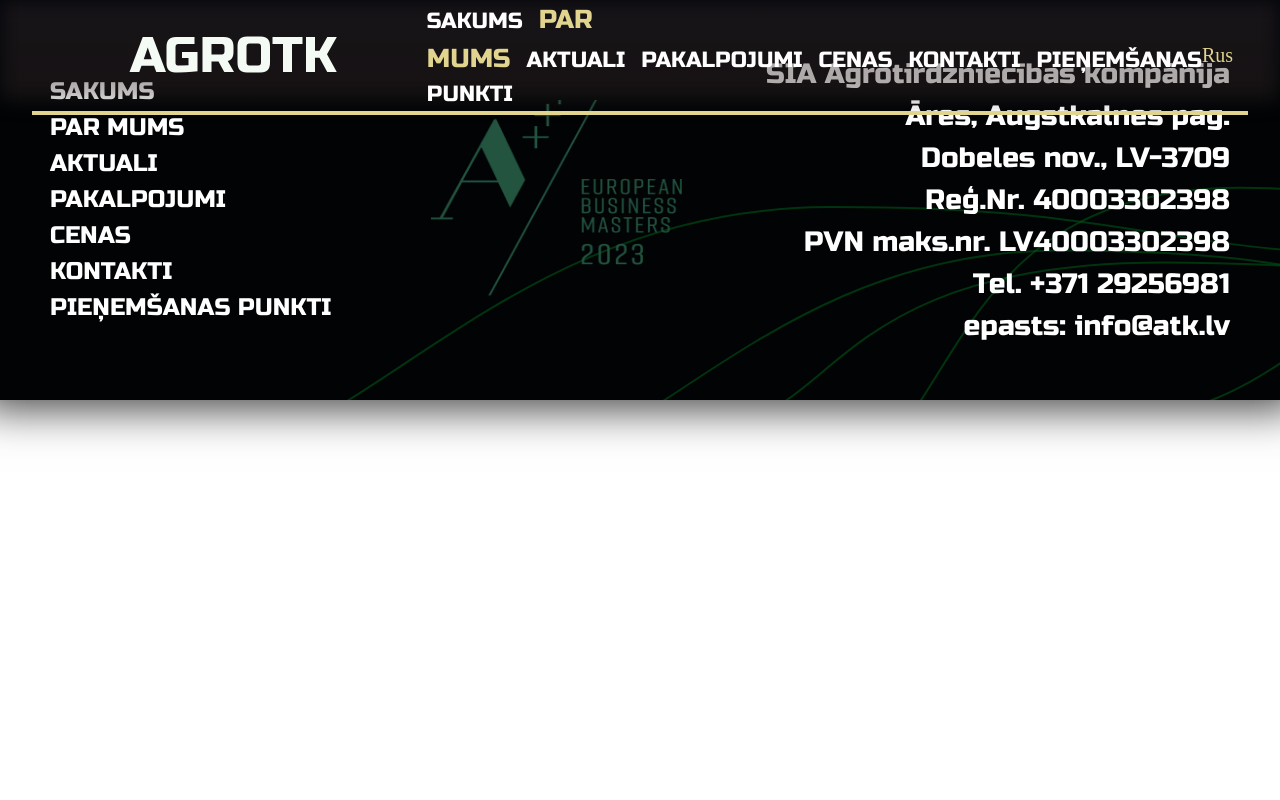
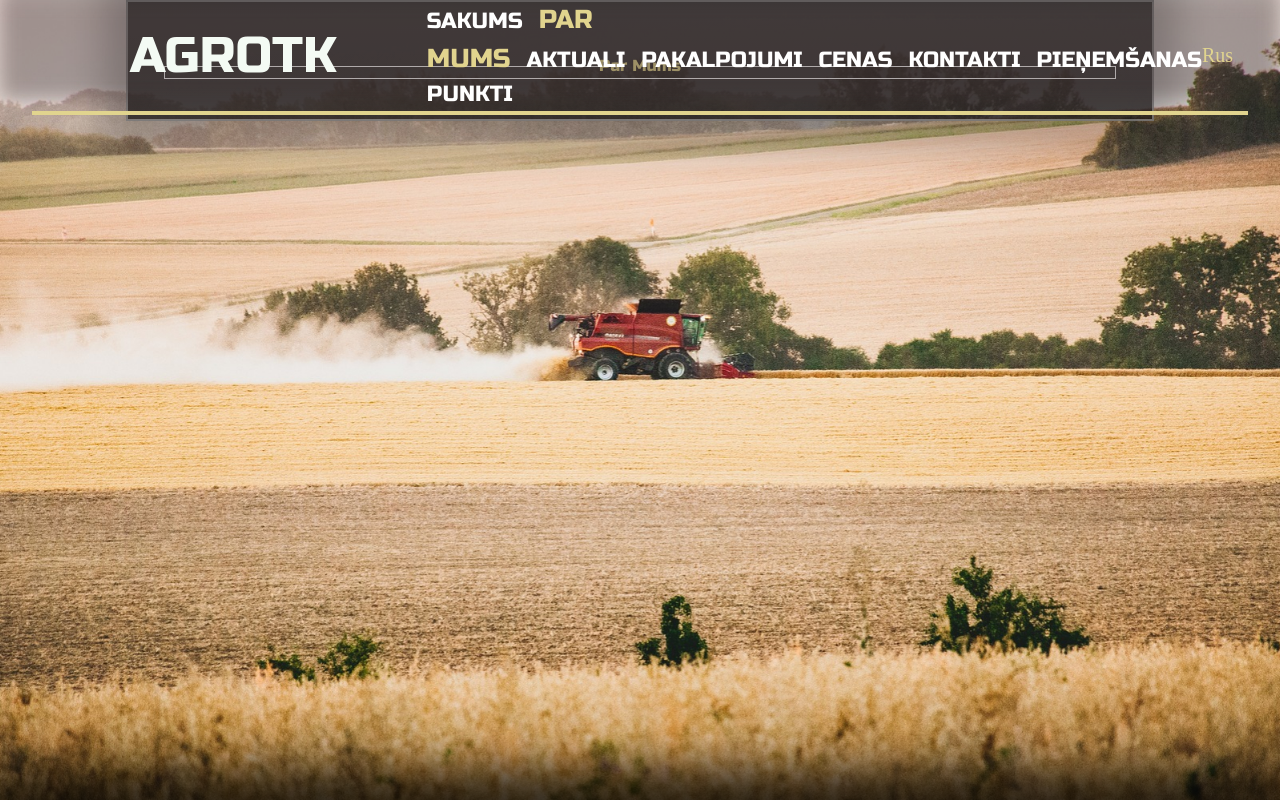
Before and after one commit to tr1pless/atk, a React (Vite) app: page /about in a window 1280 px wide. Shown: the top 800 px of the page. Built offline with nearby package versions, Linux system fonts and the light colour scheme; a web font is replaced by a local one.

Commit message:
about page, text box component added

```diff
--- /dev/null
+++ b/src/Components/About/About.tsx
@@ -0,0 +1,18 @@
+import s from './about.module.css'
+import g from '../global.module.css'
+import { TextContainer } from '../TextContainer/TextContainer'
+import { useSelector, useDispatch } from 'react-redux'
+import langJson from '../../lang/lang.json'
+import { RootState } from '../store/store'
+
+export const About = () => {
+  const lang = useSelector((state: RootState) => state.counter.value)
+  const data = Object.entries(langJson)
+  const currentLangData: any = data[lang]
+  console.log(currentLangData[1].about.title1)
+  return (
+    <div className={`${g.background} ${s.aboutContainer}`}>
+      <TextContainer title={currentLangData[1].about.title1} />
+    </div>
+  )
+}
--- /dev/null
+++ b/src/Components/About/about.module.css
@@ -0,0 +1,7 @@
+.aboutContainer {
+  display: flex;
+  flex-direction: column;
+  justify-content: space-between;
+  align-items: center;
+  background-image: url(../../assets/aboutBg.jpg);
+}
--- a/src/Components/Navigation/DesktopNav.tsx
+++ b/src/Components/Navigation/DesktopNav.tsx
@@ -11,7 +11,7 @@
   const lang = useSelector((state: RootState) => state.counter.value)
   const btnArr = ['Rus', 'Eng', 'Lat']
   const data = Object.entries(langJson)
-  const currentLangData = data[lang]
+  const currentLangData: any = data[lang]
   return (
     <div className={s.navigation}>
       <div className={s.navBackground}></div>
--- a/src/Components/Navigation/Navigation.tsx
+++ b/src/Components/Navigation/Navigation.tsx
@@ -3,6 +3,7 @@
 import { DesktopNav } from './DesktopNav'
 import { Route, Routes } from 'react-router-dom'
 import { MainPage } from '../MainPage/MainPage'
+import { About } from '../About/About'
 
 export const Navigation = () => {
   const [mobile, setMobile] = useState(false)
@@ -12,7 +13,7 @@
       <Routes>
         <Route path='/' element={<MainPage />} />
         <Route path='/main' element={<MainPage />} />
-        {/* <Route path='/about' element={<About />} /> */}
+        <Route path='/about' element={<About />} />
         {/* <Route path='/pricelist' element={<Pricelist />} /> */}
         {/* <Route path='/contacts' element={<Contacts />} /> */}
         {/* <Route path='*' element={<Main />} /> */}
--- /dev/null
+++ b/src/Components/TextContainer/TextContainer.tsx
@@ -0,0 +1,17 @@
+import g from '../global.module.css'
+import s from './textContainer.module.css'
+
+interface Props {
+  title: string
+}
+export const TextContainer = ({ title }: Props) => {
+  return (
+    <>
+      <div className={s.textContainer}>
+        <fieldset>
+          <legend className={`${s.containerTitle} ${g.yellow}`}>{title}</legend>
+        </fieldset>
+      </div>
+    </>
+  )
+}
--- /dev/null
+++ b/src/Components/TextContainer/textContainer.module.css
@@ -0,0 +1,18 @@
+.textContainer {
+  border: 2px solid rgba(247, 247, 247, 0.34);
+  background: linear-gradient(
+    180deg,
+    rgba(32, 30, 30, 0.8) 0%,
+    rgba(24, 21, 21, 0.8) 100%
+  );
+  box-shadow: 0px 4px 34px 23px rgba(0, 0, 0, 0.24);
+  width: 80%;
+  height: max-content;
+}
+
+fieldset {
+  border: 1px solid #ffffff;
+  height: 100%;
+  max-width: 100%;
+  margin: 52px 36px 40px;
+}
--- a/src/lang/lang.json
+++ b/src/lang/lang.json
@@ -8,6 +8,17 @@
       "5": "CENAS",
       "6": "KONTAKTI",
       "7": "Pieņemšanas punkti"
+    },
+    "about": {
+      "title1": "Par Mums",
+      "text1": "Mūsu uzņēmums kas dibināts 1996. gadā, no tā pirmsākumiem nodarbojas galvenokārt graudu un rapšu tirdzniecību importu un eksportu. Palielinoties Latvijā audzēto kultūru skaitam esam tam pilnvērtīgi pielāgojušies un nodrošinām arī citu kultūru tirdziecību, kā rāžas iepirkšanā no zemnieku saimniecībām, tā arī dzen lopbarības produkcijas nodrošināšanā lopkopjiem.",
+      "title2": "Kāpēc izvēlēties sadarbību ar mums?",
+      "text2": {
+        "1": "Saņemsiet apmaksu par produkciju norunātā laikā.",
+        "2": "Operatīvi atrisināsim jūsu vajadzības ražas realizācijas jautājumos.",
+        "3": "Esam dinamiski jautājumos par jūsu saistību izpildi.",
+        "4": "Vienmēr esam tendēti uz ilgtermiņa sadarbību."
+      }
     }
   },
   "Rus": {
@@ -19,6 +30,17 @@
       "5": "ЦЕНЫ",
       "6": "КОНТАКТЫ",
       "7": "ПУНКТЫ ПРИЕМА"
+    },
+    "about": {
+      "title1": "Par Mums",
+      "text1": "Mūsu uzņēmums kas dibināts 1996. gadā, no tā pirmsākumiem nodarbojas galvenokārt graudu un rapšu tirdzniecību importu un eksportu. Palielinoties Latvijā audzēto kultūru skaitam esam tam pilnvērtīgi pielāgojušies un nodrošinām arī citu kultūru tirdziecību, kā rāžas iepirkšanā no zemnieku saimniecībām, tā arī dzen lopbarības produkcijas nodrošināšanā lopkopjiem.",
+      "title2": "Kāpēc izvēlēties sadarbību ar mums?",
+      "text2": {
+        "1": "Saņemsiet apmaksu par produkciju norunātā laikā.",
+        "2": "Operatīvi atrisināsim jūsu vajadzības ražas realizācijas jautājumos.",
+        "3": "Esam dinamiski jautājumos par jūsu saistību izpildi.",
+        "4": "Vienmēr esam tendēti uz ilgtermiņa sadarbību."
+      }
     }
   },
   "Eng": {
@@ -31,5 +53,16 @@
       "6": "CONTACTS",
       "7": "Acceptance points"
     }
+  },
+  "about": {
+    "title1": "Par Mums",
+    "text1": "Mūsu uzņēmums kas dibināts 1996. gadā, no tā pirmsākumiem nodarbojas galvenokārt graudu un rapšu tirdzniecību importu un eksportu. Palielinoties Latvijā audzēto kultūru skaitam esam tam pilnvērtīgi pielāgojušies un nodrošinām arī citu kultūru tirdziecību, kā rāžas iepirkšanā no zemnieku saimniecībām, tā arī dzen lopbarības produkcijas nodrošināšanā lopkopjiem.",
+    "title2": "Kāpēc izvēlēties sadarbību ar mums?",
+    "text2": {
+      "1": "Saņemsiet apmaksu par produkciju norunātā laikā.",
+      "2": "Operatīvi atrisināsim jūsu vajadzības ražas realizācijas jautājumos.",
+      "3": "Esam dinamiski jautājumos par jūsu saistību izpildi.",
+      "4": "Vienmēr esam tendēti uz ilgtermiņa sadarbību."
+    }
   }
 }
```
Also changed, not shown: src/assets/aboutBg.jpg (added).
